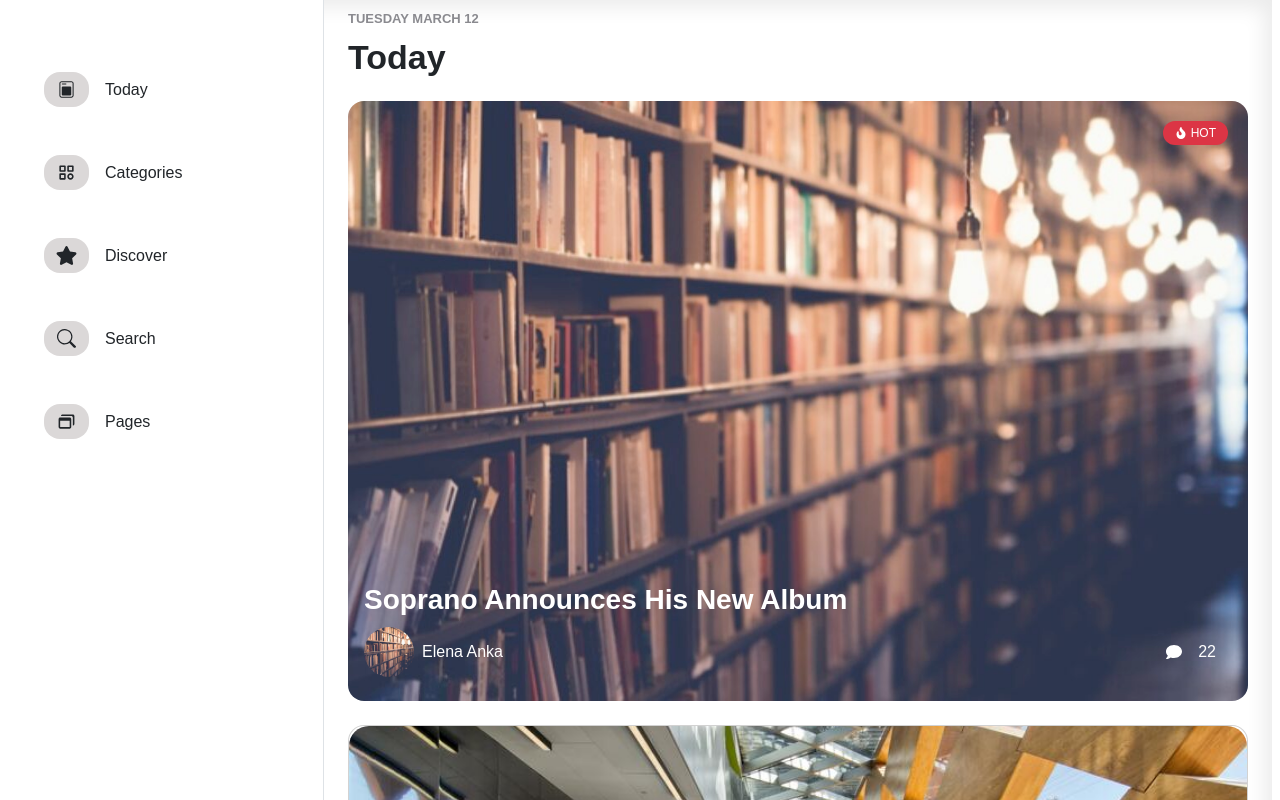
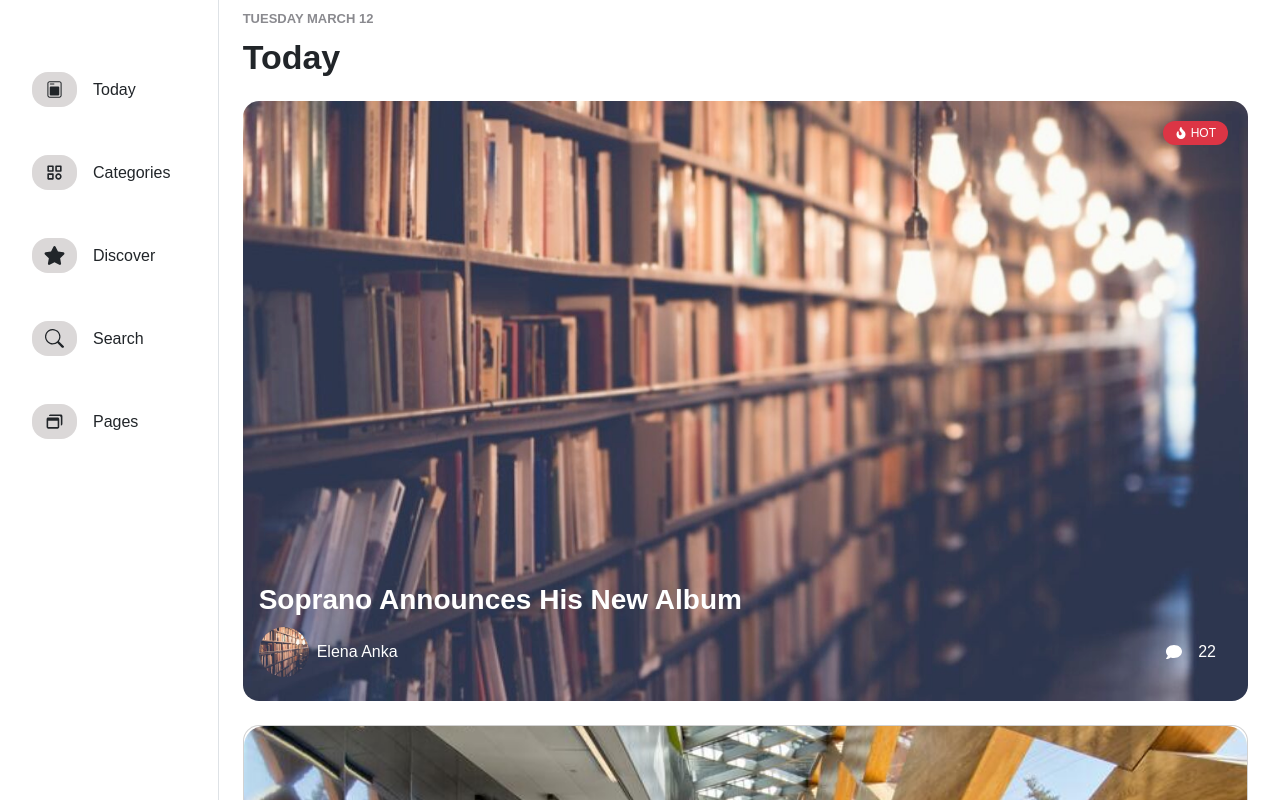
Before and after one commit to Navruzbek2103/Mir-info-project, a React (Vite) app: page / in a window 1280 px wide. Shown: the top 800 px of the page. Built offline with nearby package versions, Linux system fonts and the light colour scheme.

Commit message:
Editted col

```diff
--- a/package.json
+++ b/package.json
@@ -10,7 +10,7 @@
   },
   "dependencies": {
     "bootstrap": "^5.2.3",
-    "framer-motion": "^8.4.6",
+    "framer-motion": "^8.4.7",
     "react": "^18.2.0",
     "react-dom": "^18.2.0",
     "react-icons": "^4.7.1",
--- a/src/App.jsx
+++ b/src/App.jsx
@@ -36,13 +36,7 @@ import Today from "./pages/Today";
 import Animated from "./components/Animated";
 
 const App = () => {
-  const styleMain = {
-    height: "100vh",
-  };
 
-  const styleRow = {
-    boxShadow: "inset 0px 0 20px 7px #EBEBEB",
-  };
 
   return (
     <>
@@ -50,11 +44,11 @@ const App = () => {
       {/* <Main /> */}
 
       <div className="container">
-        <div className="row" style={styleRow}>
-          <div className="col-sm-3 bg-white border-end" style={styleMain}>
+        <div className="row">
+          <div className="col-sm-2 bg-white border-end p-0">
             <NavbarMenu />
           </div>
-          <div className="col-sm-9 p-0">
+          <div className="col-sm-10 p-0">
             <Animated />
           </div>
         </div>
```
Also changed, not shown: src/pages/Today/index.jsx (line endings or trailing spaces), 1 other file (tests, documents, lock files or other folders).
